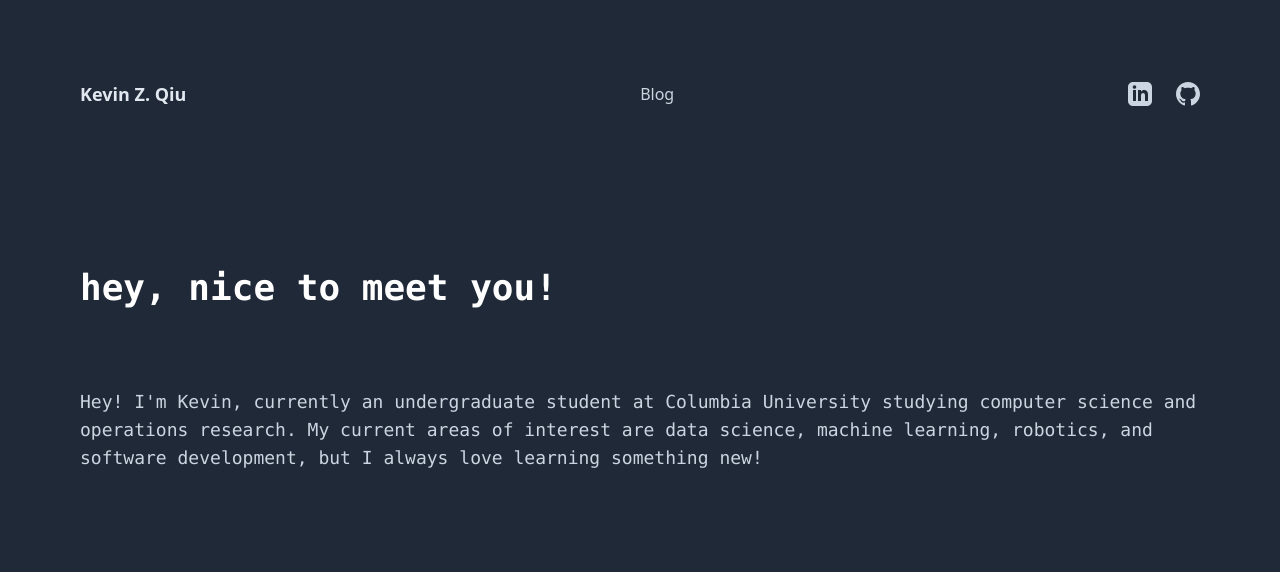
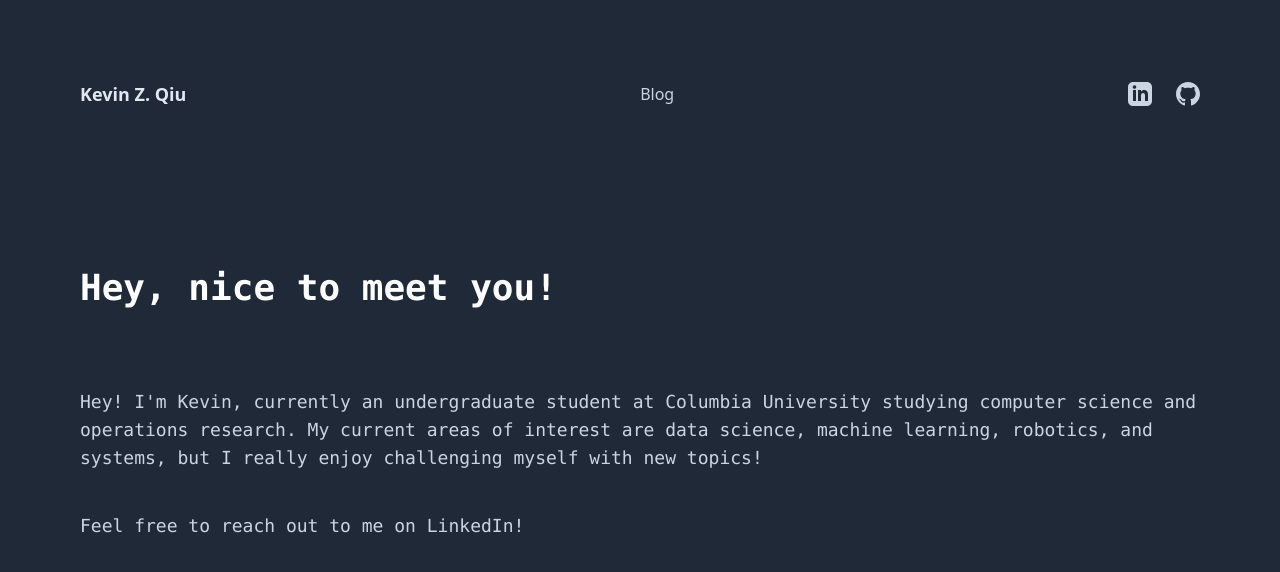
Before and after one commit to kzqiu/portfolio, a Next.js app: page / in a window 1280 px wide. Shown: the top 572 px of the page. Built offline with nearby package versions, Linux system fonts and the light colour scheme.

Commit message:
Fixed getStaticProps for blog page.

```diff
--- a/components/navbar.js
+++ b/components/navbar.js
@@ -30,10 +30,10 @@ export default function Navbar() {
                 </div>
                 <div className="space-x-6 flex flex-row items-center">
                     <a href="https://www.linkedin.com/in/kevinzqiu/">
-                        <svg className="fill-slate-300" xmlns="http://www.w3.org/2000/svg" width="24" height="24" viewBox="0 0 24 24"><path d="M19 0h-14c-2.761 0-5 2.239-5 5v14c0 2.761 2.239 5 5 5h14c2.762 0 5-2.239 5-5v-14c0-2.761-2.238-5-5-5zm-11 19h-3v-11h3v11zm-1.5-12.268c-.966 0-1.75-.79-1.75-1.764s.784-1.764 1.75-1.764 1.75.79 1.75 1.764-.783 1.764-1.75 1.764zm13.5 12.268h-3v-5.604c0-3.368-4-3.113-4 0v5.604h-3v-11h3v1.765c1.396-2.586 7-2.777 7 2.476v6.759z"/></svg>
+                        <svg className="fill-slate-300 hover:text-gray-500" xmlns="http://www.w3.org/2000/svg" width="24" height="24" viewBox="0 0 24 24"><path d="M19 0h-14c-2.761 0-5 2.239-5 5v14c0 2.761 2.239 5 5 5h14c2.762 0 5-2.239 5-5v-14c0-2.761-2.238-5-5-5zm-11 19h-3v-11h3v11zm-1.5-12.268c-.966 0-1.75-.79-1.75-1.764s.784-1.764 1.75-1.764 1.75.79 1.75 1.764-.783 1.764-1.75 1.764zm13.5 12.268h-3v-5.604c0-3.368-4-3.113-4 0v5.604h-3v-11h3v1.765c1.396-2.586 7-2.777 7 2.476v6.759z"/></svg>
                     </a>
                     <a href="https://github.com/kzqiu">
-                        <svg className="fill-slate-300" xmlns="http://www.w3.org/2000/svg" width="24" height="24" viewBox="0 0 24 24"><path d="M12 0c-6.626 0-12 5.373-12 12 0 5.302 3.438 9.8 8.207 11.387.599.111.793-.261.793-.577v-2.234c-3.338.726-4.033-1.416-4.033-1.416-.546-1.387-1.333-1.756-1.333-1.756-1.089-.745.083-.729.083-.729 1.205.084 1.839 1.237 1.839 1.237 1.07 1.834 2.807 1.304 3.492.997.107-.775.418-1.305.762-1.604-2.665-.305-5.467-1.334-5.467-5.931 0-1.311.469-2.381 1.236-3.221-.124-.303-.535-1.524.117-3.176 0 0 1.008-.322 3.301 1.23.957-.266 1.983-.399 3.003-.404 1.02.005 2.047.138 3.006.404 2.291-1.552 3.297-1.23 3.297-1.23.653 1.653.242 2.874.118 3.176.77.84 1.235 1.911 1.235 3.221 0 4.609-2.807 5.624-5.479 5.921.43.372.823 1.102.823 2.222v3.293c0 .319.192.694.801.576 4.765-1.589 8.199-6.086 8.199-11.386 0-6.627-5.373-12-12-12z"/></svg>
+                        <svg className="fill-slate-300 hover:text-gray-500" xmlns="http://www.w3.org/2000/svg" width="24" height="24" viewBox="0 0 24 24"><path d="M12 0c-6.626 0-12 5.373-12 12 0 5.302 3.438 9.8 8.207 11.387.599.111.793-.261.793-.577v-2.234c-3.338.726-4.033-1.416-4.033-1.416-.546-1.387-1.333-1.756-1.333-1.756-1.089-.745.083-.729.083-.729 1.205.084 1.839 1.237 1.839 1.237 1.07 1.834 2.807 1.304 3.492.997.107-.775.418-1.305.762-1.604-2.665-.305-5.467-1.334-5.467-5.931 0-1.311.469-2.381 1.236-3.221-.124-.303-.535-1.524.117-3.176 0 0 1.008-.322 3.301 1.23.957-.266 1.983-.399 3.003-.404 1.02.005 2.047.138 3.006.404 2.291-1.552 3.297-1.23 3.297-1.23.653 1.653.242 2.874.118 3.176.77.84 1.235 1.911 1.235 3.221 0 4.609-2.807 5.624-5.479 5.921.43.372.823 1.102.823 2.222v3.293c0 .319.192.694.801.576 4.765-1.589 8.199-6.086 8.199-11.386 0-6.627-5.373-12-12-12z"/></svg>
                     </a>
                 </div>
             </div>
--- a/pages/blog.js
+++ b/pages/blog.js
@@ -3,7 +3,14 @@ import { getPostsData } from "../components/posts";
 import Link from "next/link";
 
 export async function getStaticProps() {
-    const allPostsData = getPostsData();
+    const allPostsData = JSON.parse(JSON.stringify(getPostsData())).map((post) => {
+        return {
+            "id": post.id,
+            "title": post.title,
+            "date": post.date.substring(0, 10),
+        }
+    });
+
     return {
         props: {
             allPostsData,
--- a/pages/blog/[id].js
+++ b/pages/blog/[id].js
@@ -29,7 +29,7 @@ export async function getStaticPaths() {
 }
 
 export async function getStaticProps({ params }) {
-    const postData = getPostData(params.id);
+    const postData = JSON.parse(JSON.stringify(getPostData(params.id)));
     return {
         props: {
             postData,
--- a/pages/index.js
+++ b/pages/index.js
@@ -1,5 +1,6 @@
 import SuperContainer from '../components/supercontainer';
 import { TypeAnimation } from 'react-type-animation';
+import Image from 'next/image';
 
 export default function Home() {
     return (
@@ -8,11 +9,11 @@ export default function Home() {
                 <div className="flex flex-row max-w-6xl px-4 mx-auto py-20">
                     <div className="flex flex-col space-y-10">
                         <div className="text-4xl md:text-4xl font-semibold text-white md:text-left font-mono h-20">
-                            <TypeAnimation sequence={["hey, nice to meet you!",
+                            <TypeAnimation sequence={["Hey, nice to meet you!",
                                                      10000,
                                                      "你好，很高兴认识你！",
                                                      10000,
-                                                     "¡hola, encantado de conocerte!",
+                                                     "¡Hola, encantado de conocerte!",
                                                      10000
                                                      ]}
                                             wrapper="h1"
@@ -22,8 +23,24 @@ export default function Home() {
                         </div>
 
                         <div className="text-lg font-normal text-slate-300 md:text-left font-mono">
-                            Hey! I&apos;m Kevin, currently an undergraduate student at Columbia University studying computer science and operations research. My current areas of interest are data science, machine learning, robotics, and software development, but I always love learning something new!
+                            Hey! I&apos;m Kevin, currently an undergraduate student at Columbia University studying computer science and operations research. My current areas of interest are data science, machine learning, robotics, and systems, but I really enjoy challenging myself with new topics!
                         </div>
+
+                        <div className="text-lg font-normal text-slate-300 md:text-left font-mono">
+                            Feel free to reach out to me on LinkedIn!
+                        </div>
+
+                        {/* <div className="text-2xl md:text-2xl font-semibold text-white md:text-left font-mono">
+                            What have I been working on lately?
+                        </div>
+
+                        <div className="text-lg font-normal text-slate-300 md:text-left font-mono">
+                            Here&apos;s a sneak peek at my ray tracer written (almost completely) from scratch in Rust!
+                        </div>
+
+                        <div>
+                            <Image src="/images/ray.png" width={400} height={225} alt="Ray traced world"/>
+                        </div> */}
                     </div>
                 </div>
             </section>
```
Also changed, not shown: posts/first_post.md (+1 -1 lines), public/images/ray.png (added).
